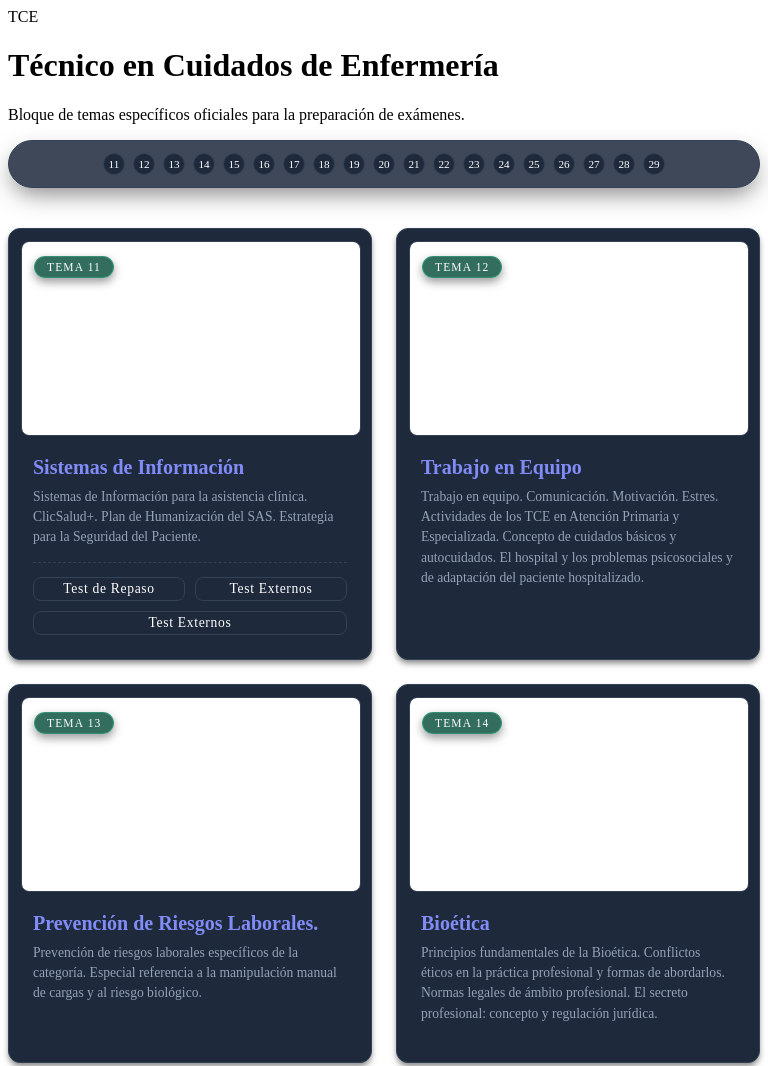
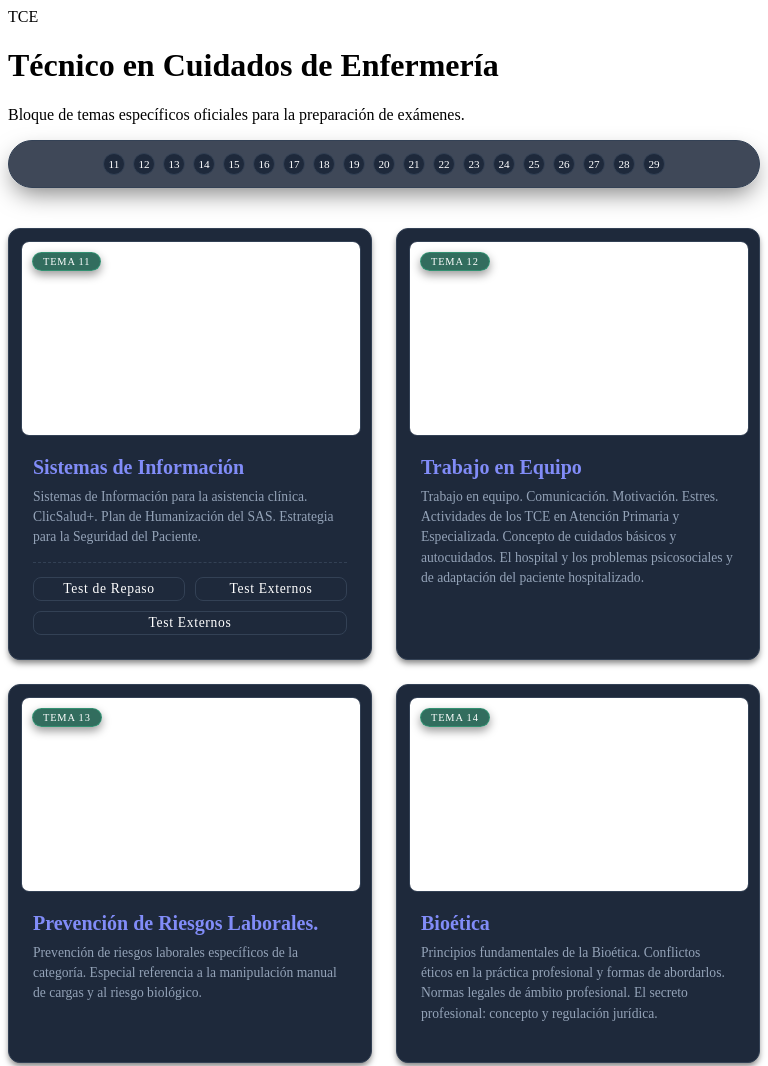
Before and after one commit to RaChucky/pruebaOpos3.5, a plain HTML site: page secciones/tce.html in a window 768 px wide. Shown: the top 1066 px of the page. Drawn offline with Linux system fonts and the light colour scheme; files that its build step writes are made by us from their sources; files whose address does not match are found by name.

Commit message:
Update seccStyle.css

```diff
--- a/secciones/estilos/seccStyle.css
+++ b/secciones/estilos/seccStyle.css
@@ -297,4 +297,16 @@ dd {
     #lista-temas .item-tema {
         width: 100%;
     }
+
+    /* Proporción equilibrada de la píldora en tablet */
+    .etiqueta-tema {
+        font-size: 0.65rem;
+        padding: 3px 10px;
+        letter-spacing: 0.08em;
+    }
+
+    .etiqueta-sobre-imagen {
+        top: 10px;
+        left: 10px;
+    }
 }
```
